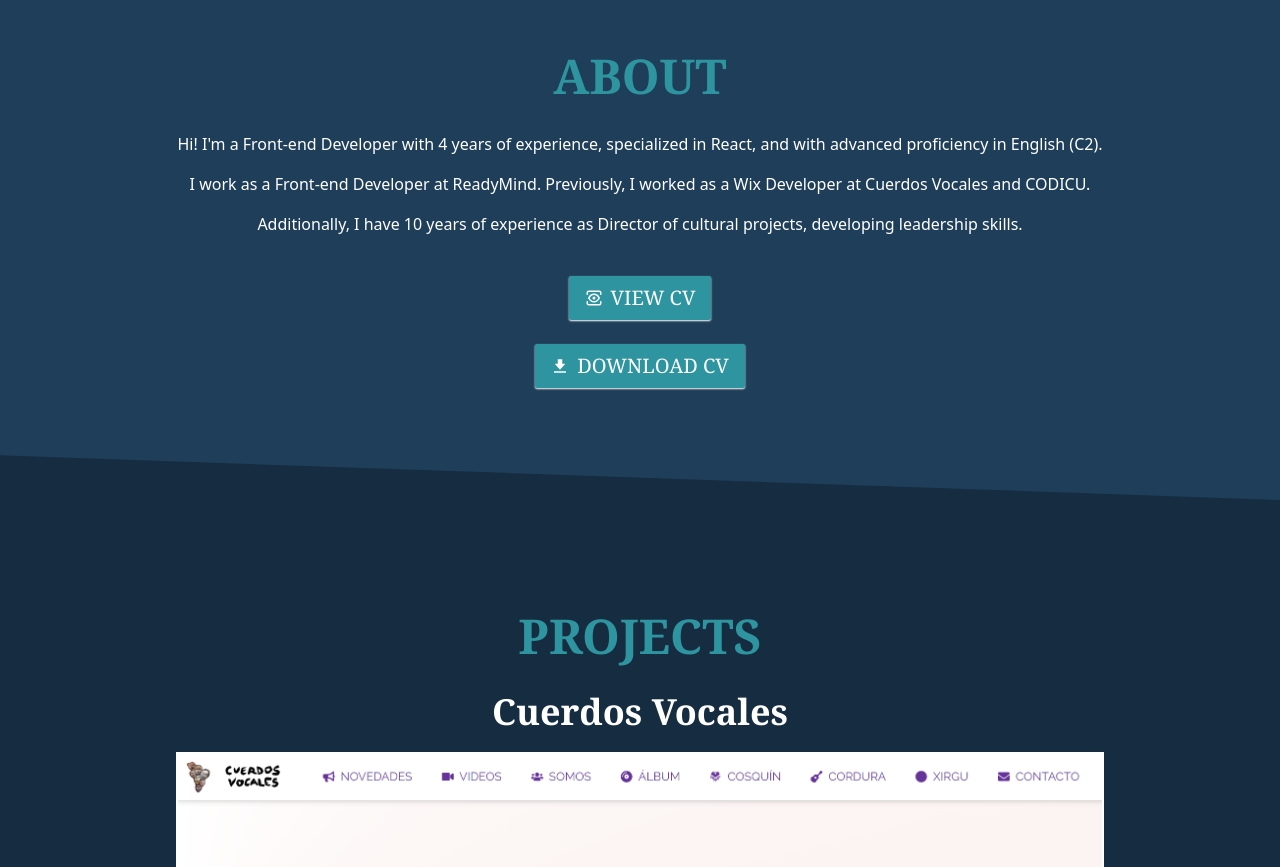
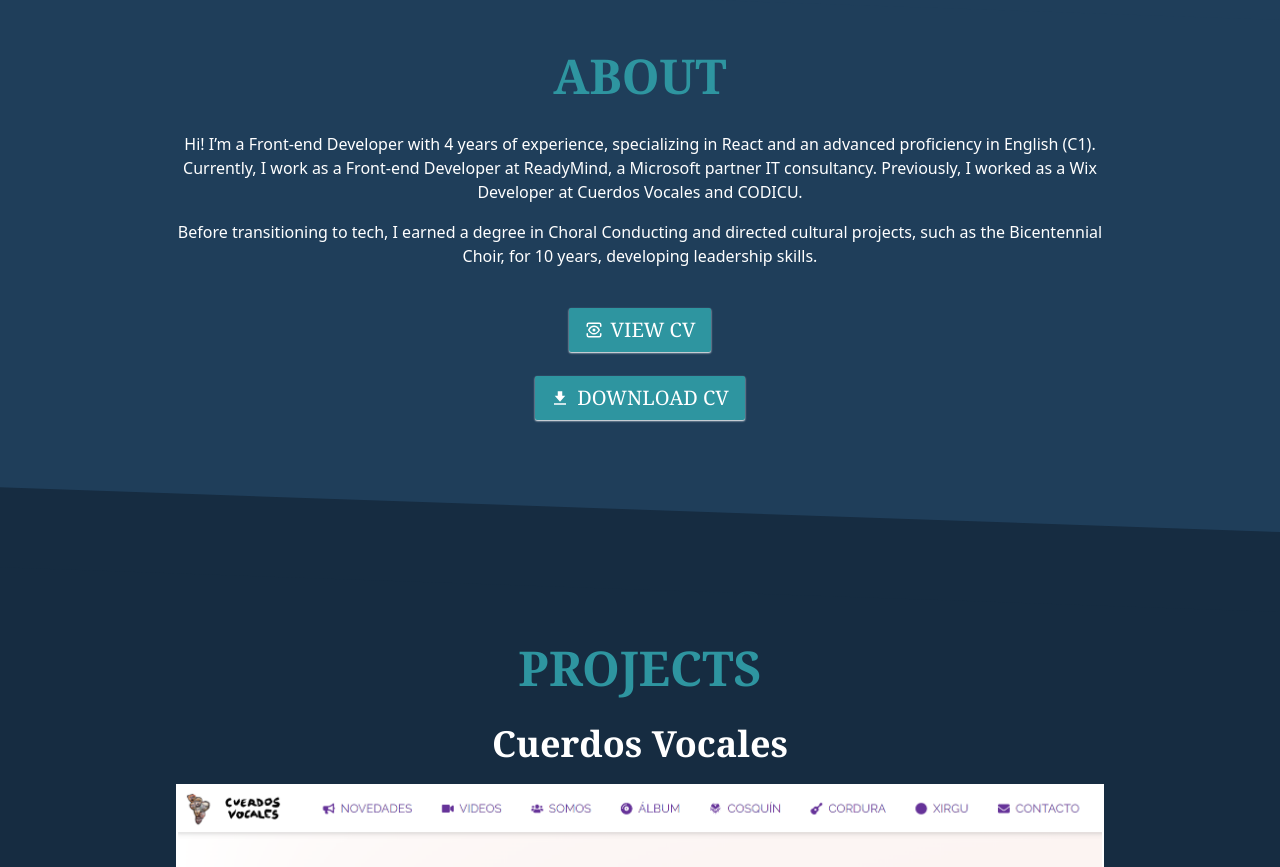
Before and after one commit to gastondvoskin/portfolio, a React (Vite) app in the folder client/: page / in a window 1280 px wide. Shown: the part 860-1727 px from the top of the page. Built offline with nearby package versions, Linux system fonts and the light colour scheme; no server answers.

Commit message:
Updated dataAbout.js text

```diff
--- a/client/src/data/dataDvoskin/dataAbout.js
+++ b/client/src/data/dataDvoskin/dataAbout.js
@@ -1,9 +1,7 @@
 const dataDvoskinAbout = [
-  "Hi! I'm a Front-end Developer with 4 years of experience, specialized in React, and with advanced proficiency in English (C2).",
+  "Hi! I’m a Front-end Developer with 4 years of experience, specializing in React and an advanced proficiency in English (C1). Currently, I work as a Front-end Developer at ReadyMind, a Microsoft partner IT consultancy. Previously, I worked as a Wix Developer at Cuerdos Vocales and CODICU.",
 
-  "I work as a Front-end Developer at ReadyMind. Previously, I worked as a Wix Developer at Cuerdos Vocales and CODICU.",
-
-  "Additionally, I have 10 years of experience as Director of cultural projects, developing leadership skills.",
+  "Before transitioning to tech,  I earned a degree in Choral Conducting and directed cultural projects, such as the Bicentennial Choir, for 10 years, developing leadership skills.",
 ];
 
 export { dataDvoskinAbout };
```
